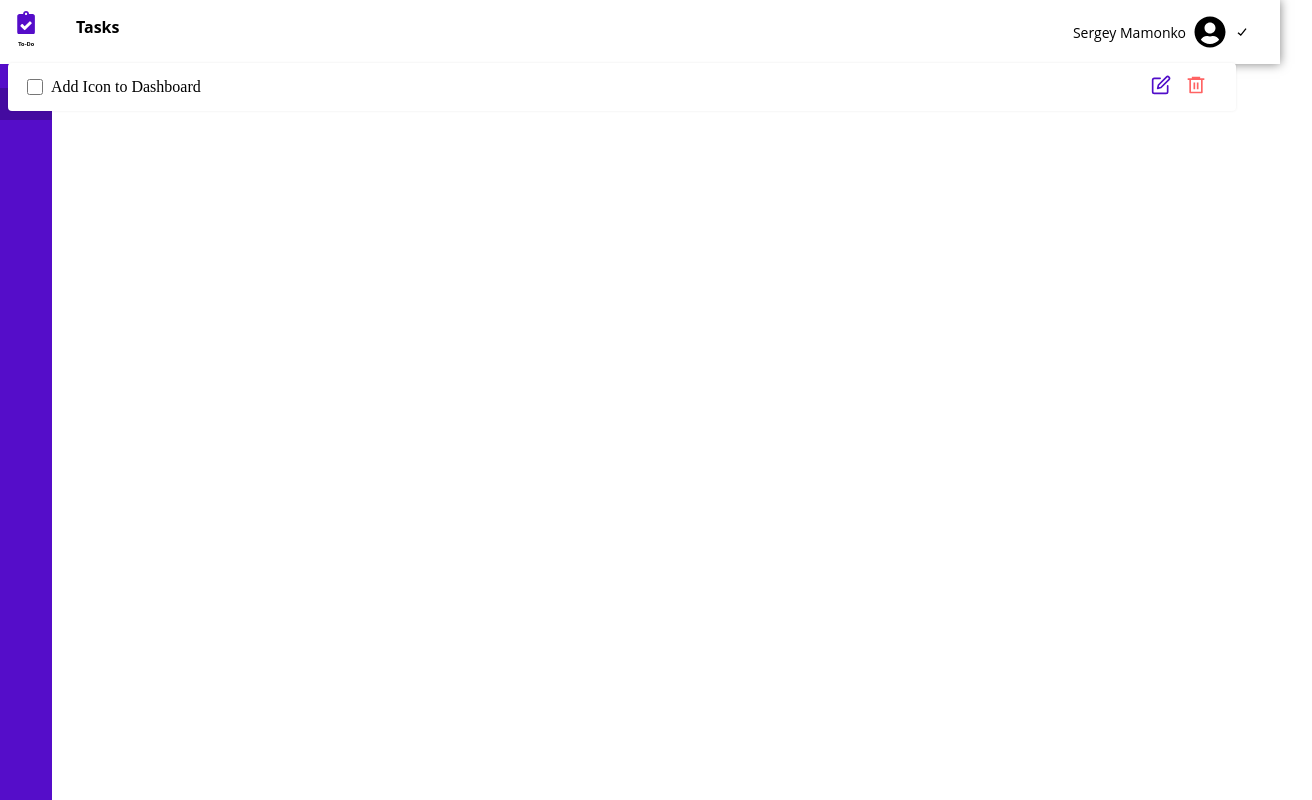
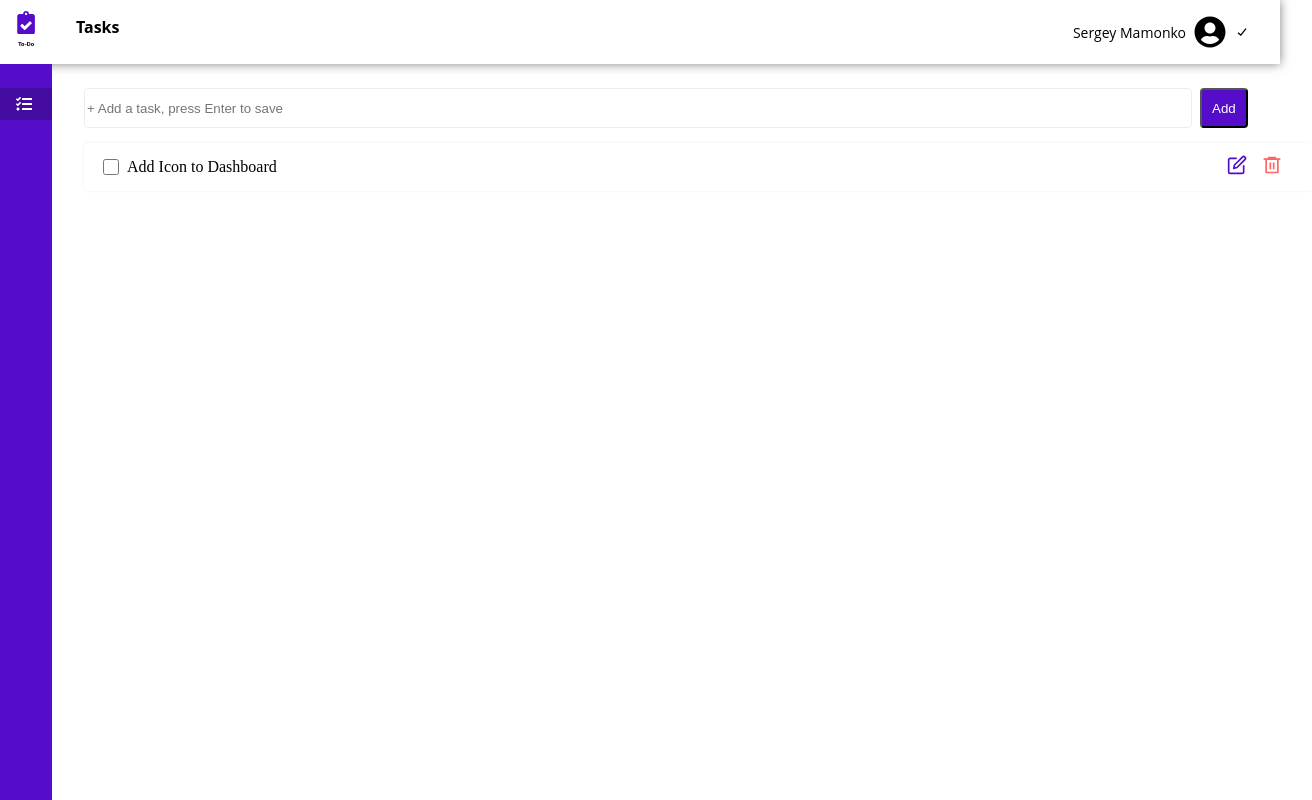
Before and after one commit to Biven160690/To-Do, a React (Create React App) app: page / in a window 1280 px wide. Shown: the whole page, 1312 px wide, since content can reach past the window. Built offline with nearby package versions, Linux system fonts and the light colour scheme.

Commit message:
updated layout and added style to this component

```diff
--- a/src/components/layout/Layout.tsx
+++ b/src/components/layout/Layout.tsx
@@ -1,15 +1,18 @@
+import React from 'react';
 import { Navbar } from '../blocks/navBar/NavBar';
 import { SideBar } from '../blocks/sideBar/SideBar';
+
+import './layout.scss';
 interface LayoutProps {
   children: React.ReactNode;
 }
 
 export function Layout({ children }: LayoutProps) {
   return (
-    <div>
+    <React.Fragment>
       <Navbar />
       <SideBar />
-      {children}
-    </div>
+      <div className='children'>{children}</div>
+    </React.Fragment>
   );
 }
--- /dev/null
+++ b/src/components/layout/layout.scss
@@ -0,0 +1,3 @@
+.children {
+    margin: 88px 24px 0px 76px;
+}
```
